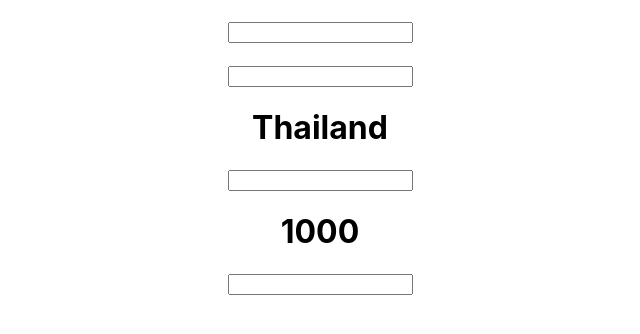
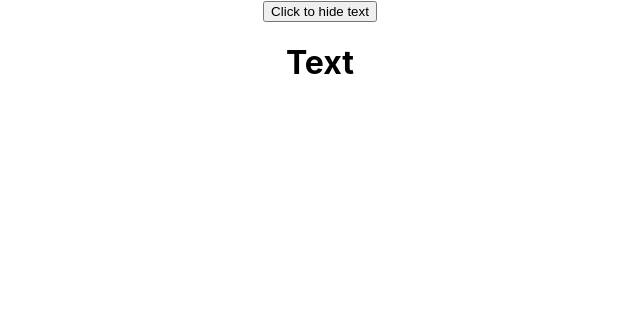
Before and after one commit to AofPatiphan/Create-React-App, a React (Create React App) app: page / in a window 1280 px wide. Shown: the top 334 px of the page, without its empty margins (320-960 px from the left). Built offline with nearby package versions, Linux system fonts and the light colour scheme.

Commit message:
completed

```diff
--- a/src/App.js
+++ b/src/App.js
@@ -3,38 +3,17 @@
 
 function App() {
   let state = useState(""); //ค่าเริ่มต้นที่จะให้โชว์ อันนี้ตั้งเป็น empty string return ค่าเป็น array โดย index 0 เก็บค่า state ปัจจุบัน,index 1 เก็บฟังก์ชันที่ใช้อัพเดทค่า state
-  let state1 = useState("");
-  let [country, setCountry] = useState("Thailand");
-  let [population, setPopulation] = useState("1000");
   let value = "";
 
-  const handleChange = (event) => {
-    value = event.target.value; //ประกาศตัวแปรมารับค่าที่พิมพ์เข้าไป
+  const handleClick = (event) => {
+    value = "hide"; //ประกาศตัวแปรมารับค่าที่พิมพ์เข้าไป
     state[1](value); // ให้ state ถัดมาเป็นค่าที่พิมพ์เข้าไป //ของเดิม state[0] เป็น ""
-  };
-  const handleChange1 = (event) => {
-    value = event.target.value; //ประกาศตัวแปรมารับค่าที่พิมพ์เข้าไป
-    state1[1](value); // ให้ state ถัดมาเป็นค่าที่พิมพ์เข้าไป //ของเดิม state[0] เป็น ""
-  };
-  const handleChange2 = (event) => {
-    value = event.target.value; //ประกาศตัวแปรมารับค่าที่พิมพ์เข้าไป
-    setCountry(value); // ให้ state ถัดมาเป็นค่าที่พิมพ์เข้าไป //ของเดิม state[0] เป็น "" , setCountry คือ index 1 ที่เก็บค่าที่พิมพ์เข้าไป
-  };
-  const handleChange3 = (event) => {
-    value = event.target.value; //ประกาศตัวแปรมารับค่าที่พิมพ์เข้าไป
-    setPopulation(value); // ให้ state ถัดมาเป็นค่าที่พิมพ์เข้าไป //ของเดิม state[0] เป็น ""
   };
 
   return (
-    <div className="App">
-      <h1>{state[0]}</h1>
-      <input type="text" onChange={handleChange} />
-      <h1>{state1[0]}</h1>
-      <input type="text" onChange={handleChange1} />
-      <h1>{country}</h1>
-      <input type="text" onChange={handleChange2} />
-      <h1>{population}</h1>
-      <input type="text" onChange={handleChange3} />
+    <div className="App ">
+      <button onClick={handleClick}>Click to hide text</button>
+      <h1 className={state[0]}>Text</h1>
     </div>
   );
 }
--- a/src/index.css
+++ b/src/index.css
@@ -1,13 +1,17 @@
 body {
   margin: 0;
-  font-family: -apple-system, BlinkMacSystemFont, 'Segoe UI', 'Roboto', 'Oxygen',
-    'Ubuntu', 'Cantarell', 'Fira Sans', 'Droid Sans', 'Helvetica Neue',
+  font-family: -apple-system, BlinkMacSystemFont, "Segoe UI", "Roboto", "Oxygen",
+    "Ubuntu", "Cantarell", "Fira Sans", "Droid Sans", "Helvetica Neue",
     sans-serif;
   -webkit-font-smoothing: antialiased;
   -moz-osx-font-smoothing: grayscale;
 }
 
 code {
-  font-family: source-code-pro, Menlo, Monaco, Consolas, 'Courier New',
+  font-family: source-code-pro, Menlo, Monaco, Consolas, "Courier New",
     monospace;
 }
+
+.hide {
+  display: none;
+}
```
